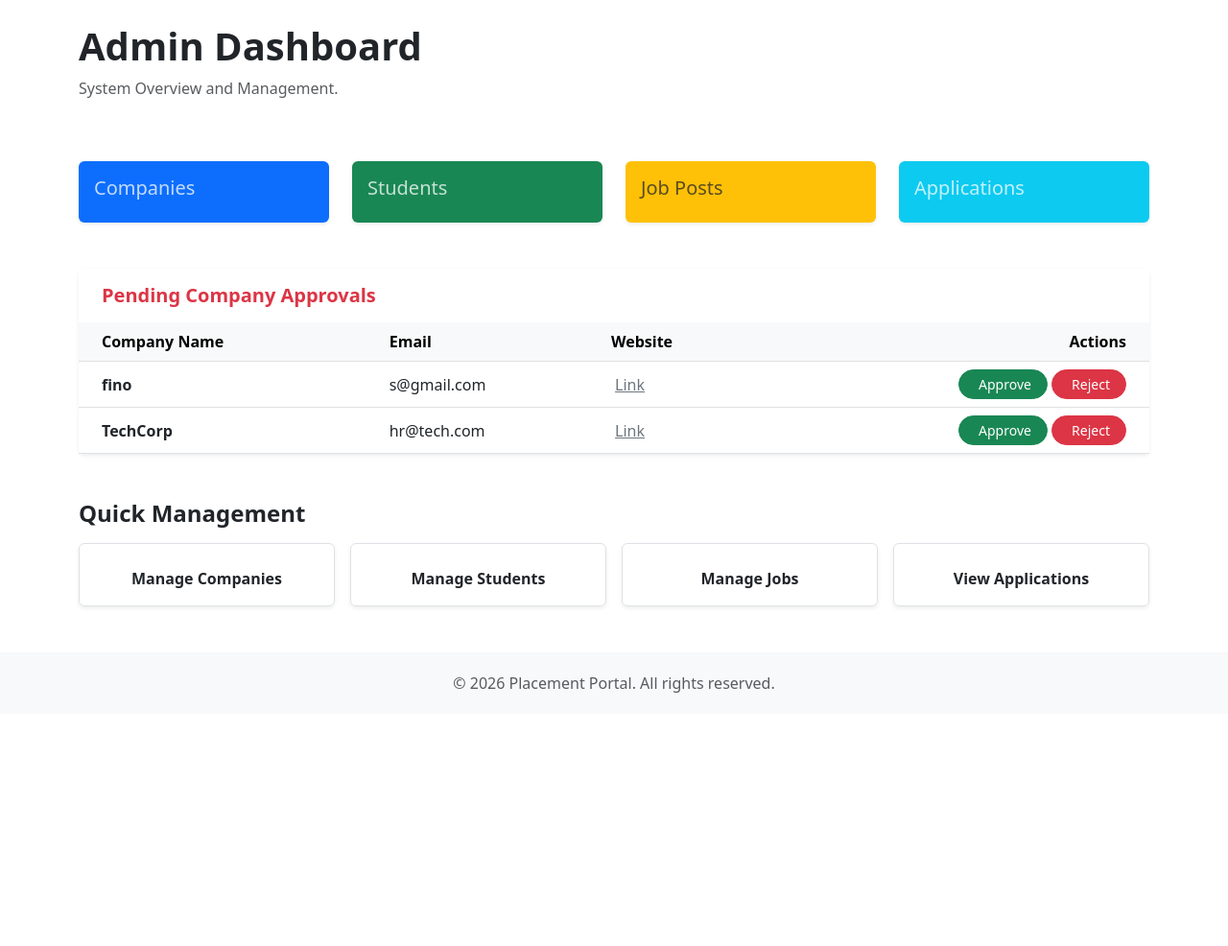
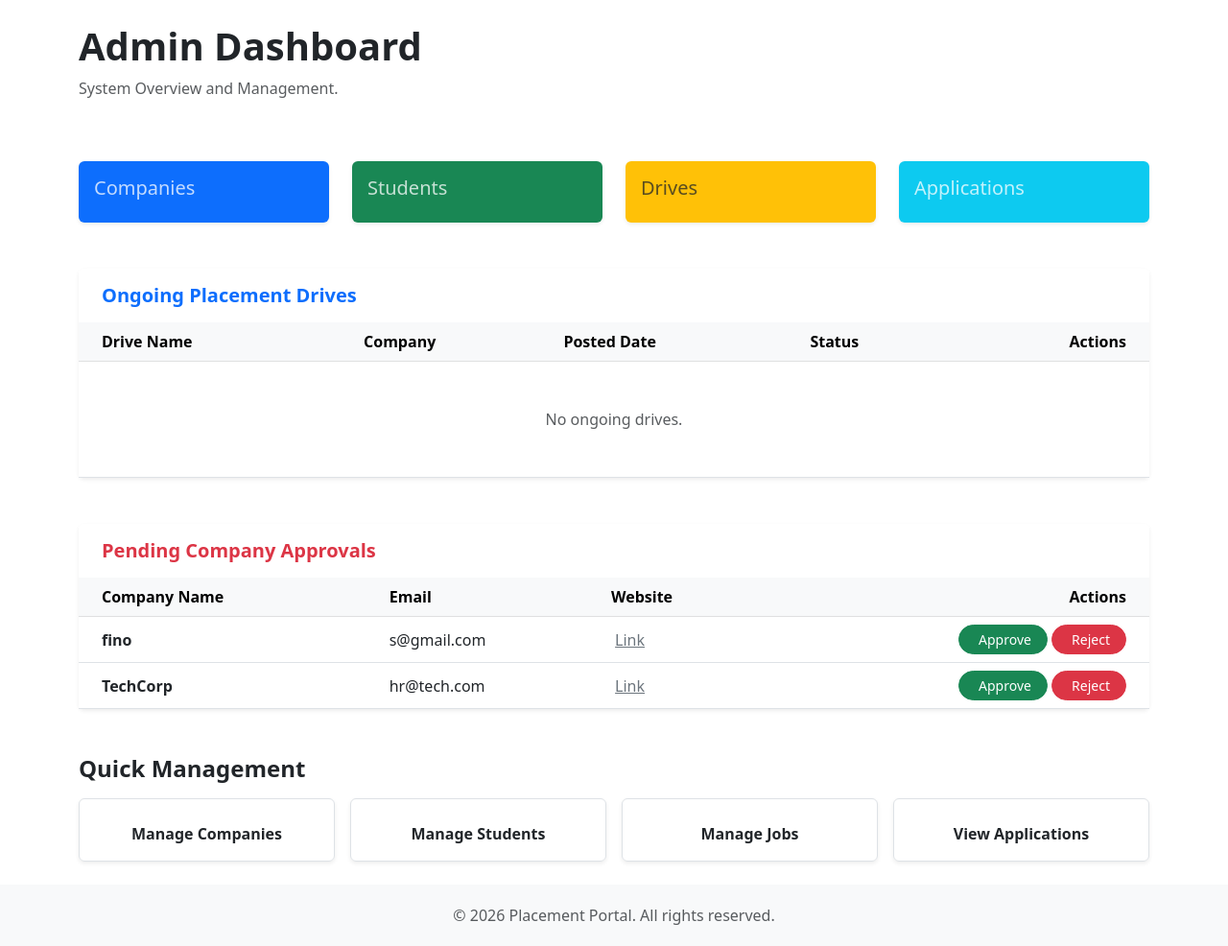
Before and after one commit to 21f1000539/Placement-Portal-Application, a Flask app: template Placement-Portal-Application-main/templates/dashboards/admin.html in a window 1280 px wide. Shown: the part 56-1042 px from the top of the page at 96% size. Before the commit the page ends 778 px from the top, so only its background shows below. Run offline with Flask 3, Linux system fonts and the light colour scheme; the template is opened without the code that fills it: values that come from a table or form of the project are taken from there, others are empty.

Commit message:
Milestone-PPA Wireframe-Alignment

```diff
--- a/Placement-Portal-Application-main/models.py
+++ b/Placement-Portal-Application-main/models.py
@@ -53,6 +53,7 @@ class JobPosition(db.Model):
     description = db.Column(db.Text)
     eligibility = db.Column(db.String(200))
     deadline = db.Column(db.Date)
+    posted_date = db.Column(db.DateTime, default=datetime.utcnow)
 
     skills = db.Column(db.String(200))
     experience = db.Column(db.String(50))
--- a/Placement-Portal-Application-main/templates/company/post_job.html
+++ b/Placement-Portal-Application-main/templates/company/post_job.html
@@ -1,20 +1,20 @@
 {% extends "base.html" %}
 
-{% block title %}Post New Job{% endblock %}
+{% block title %}Create New Drive{% endblock %}
 
 {% block content %}
 <div class="row justify-content-center">
     <div class="col-lg-8">
         <div class="card shadow-sm">
             <div class="card-header bg-white d-flex justify-content-between align-items-center">
-                <h4 class="mb-0">Post a New Job Application</h4>
+                <h4 class="mb-0">Create a New Placement Drive</h4>
                 <a href="{{ url_for('company_dashboard') }}" class="btn btn-sm btn-outline-secondary">Back</a>
             </div>
             <div class="card-body p-4">
                 <form method="POST">
                     <div class="row">
                         <div class="col-md-8 mb-3">
-                            <label class="form-label">Job Title</label>
+                            <label class="form-label">Drive Title</label>
                             <input type="text" name="title" class="form-control" required
                                 placeholder="Senior Software Engineer">
                         </div>
--- a/Placement-Portal-Application-main/templates/dashboards/admin.html
+++ b/Placement-Portal-Application-main/templates/dashboards/admin.html
@@ -40,7 +40,7 @@
                 <i class="bi bi-briefcase display-3"></i>
             </div>
             <div class="card-body position-relative z-1">
-                <h5 class="card-title opacity-75">Job Posts</h5>
+                <h5 class="card-title opacity-75">Drives</h5>
                 <h2 class="display-4 fw-bold">{{ stats.jobs }}</h2>
             </div>
         </div>
@@ -53,6 +53,55 @@
             <div class="card-body position-relative z-1">
                 <h5 class="card-title opacity-75">Applications</h5>
                 <h2 class="display-4 fw-bold">{{ stats.applications }}</h2>
+            </div>
+        </div>
+    </div>
+</div>
+
+</div>
+
+<!-- Recent/Ongoing Drives -->
+<div class="row mb-5">
+    <div class="col-md-12">
+        <div class="card shadow-sm border-0">
+            <div class="card-header bg-white border-bottom-0 py-3 d-flex align-items-center">
+                <h5 class="mb-0 fw-bold text-primary"><i class="bi bi-activity me-2"></i>Ongoing Placement Drives</h5>
+            </div>
+            <div class="table-responsive">
+                <table class="table table-hover align-middle mb-0">
+                    <thead class="table-light">
+                        <tr>
+                            <th class="ps-4">Drive Name</th>
+                            <th>Company</th>
+                            <th>Posted Date</th>
+                            <th>Status</th>
+                            <th class="text-end pe-4">Actions</th>
+                        </tr>
+                    </thead>
+                    <tbody>
+                        {% for job in jobs %}
+                        <tr>
+                            <td class="ps-4 fw-bold">{{ job.title }}</td>
+                            <td>{{ job.company.name }}</td>
+                            <td>{{ job.posted_date.strftime('%Y-%m-%d') }}</td>
+                            <td>
+                                {% if job.status == 'Approved' %}
+                                <span class="badge bg-success rounded-pill px-2">Active</span>
+                                {% else %}
+                                <span class="badge bg-warning text-dark rounded-pill px-2">{{ job.status }}</span>
+                                {% endif %}
+                            </td>
+                            <td class="text-end pe-4">
+                                <a href="#" class="btn btn-sm btn-outline-primary rounded-pill px-3">View Details</a>
+                            </td>
+                        </tr>
+                        {% else %}
+                        <tr>
+                            <td colspan="5" class="text-center py-5 text-muted">No ongoing drives.</td>
+                        </tr>
+                        {% endfor %}
+                    </tbody>
+                </table>
             </div>
         </div>
     </div>
--- a/Placement-Portal-Application-main/templates/dashboards/company.html
+++ b/Placement-Portal-Application-main/templates/dashboards/company.html
@@ -9,7 +9,7 @@
     </div>
     <div class="col-auto">
         <a href="{{ url_for('post_job') }}" class="btn btn-success rounded-pill shadow-sm">
-            <i class="bi bi-plus-lg me-2"></i>Post New Job
+            <i class="bi bi-plus-lg me-2"></i>Create New Drive
         </a>
     </div>
 </div>
@@ -22,7 +22,7 @@
                     <i class="bi bi-briefcase fs-3 text-primary"></i>
                 </div>
                 <div>
-                    <h5 class="card-title text-muted mb-0">Total Jobs Posted</h5>
+                    <h5 class="card-title text-muted mb-0">Total Drives</h5>
                     <h2 class="fw-bold mb-0">{{ jobs|length }}</h2>
                 </div>
             </div>
@@ -58,7 +58,7 @@
 
 <div class="card shadow-sm border-0">
     <div class="card-header bg-white py-3 border-bottom-0">
-        <h4 class="mb-0 fw-bold"><i class="bi bi-list-ul me-2"></i>Your Job Postings</h4>
+        <h4 class="mb-0 fw-bold"><i class="bi bi-list-ul me-2"></i>Your Placement Drives</h4>
     </div>
     <div class="table-responsive">
         <table class="table table-hover align-middle mb-0">
```
Also changed, not shown: Placement-Portal-Application-main/templates/dashboards/student.html (+40 -0 lines), Placement-Portal-Application-main/instance/placement.db.
